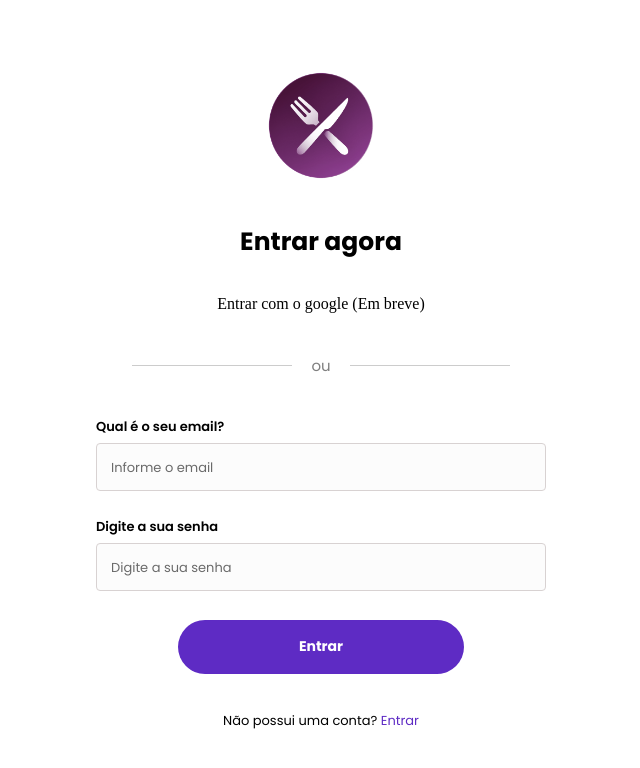
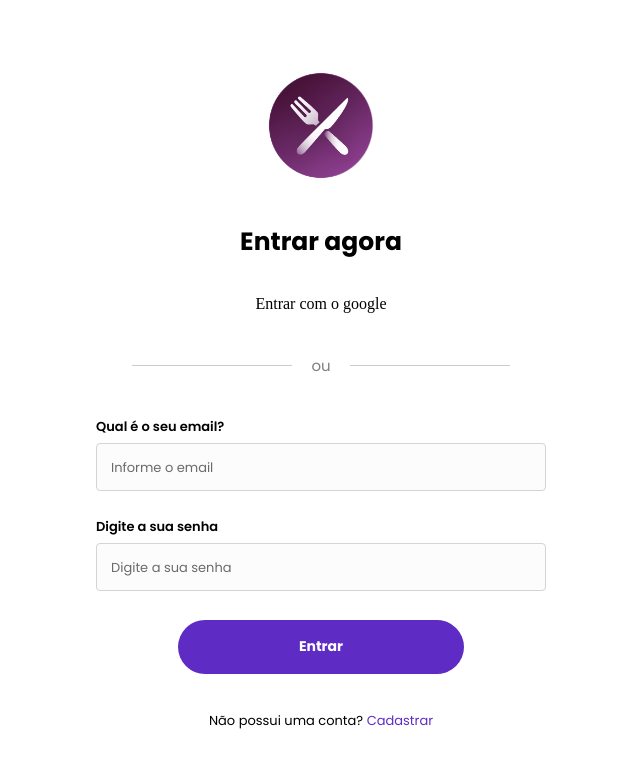
Before and after one commit to Rayandson/easedine-frontend, a React (Create React App) app: page /signin in a window 1280 px wide. Shown: the top 768 px of the page, without its empty margins (319-959 px from the left). Built offline with nearby package versions, Linux system fonts and the light colour scheme.

Commit message:
feat: app name changed

```diff
--- a/public/index.html
+++ b/public/index.html
@@ -12,7 +12,7 @@
       href="https://fonts.googleapis.com/css2?family=Work+Sans:wght@400;500;600;700&family=Poppins:wght@400;600;700&display=swap"
       rel="stylesheet"
     />
-    <title>FoodApp</title>
+    <title>EaseDine</title>
   </head>
   <body>
     <noscript>You need to enable JavaScript to run this app.</noscript>
--- a/src/pages/SignInPage.tsx
+++ b/src/pages/SignInPage.tsx
@@ -59,7 +59,7 @@ export default function SignUpPage() {
         </Link>
         <Title>Entrar agora</Title>
         {/* <div id="buttonDiv"></div>  GOOGLE VAI VIR AQUI*/}
-        <p>{"Entrar com o google (Em breve)"}</p>
+        <p>{"Entrar com o google"}</p>
       </HeaderDiv>
       <ContentDivisor>
         <div></div>
@@ -95,7 +95,7 @@ export default function SignUpPage() {
       <Footer>
         Não possui uma conta?{" "}
         <Link to="/signup" style={{ color: "#5e2bc4", textDecoration: "none" }}>
-          Entrar
+          Cadastrar
         </Link>
       </Footer>
     </Container>
--- a/src/pages/SignUpPage.tsx
+++ b/src/pages/SignUpPage.tsx
@@ -47,7 +47,7 @@ export default function SignUpPage() {
         <Link to="/"><Logo src={LogoImg} /></Link>
         <Title>Cadastre-se agora</Title>
         {/* <div id="buttonDiv"></div>  GOOGLE VAI VIR AQUI*/}
-        <p>{"Entrar com o google (Em breve)"}</p>
+        <p>{"Entrar com o google"}</p>
       </HeaderDiv>
       <ContentDivisor>
         <div></div>
```
